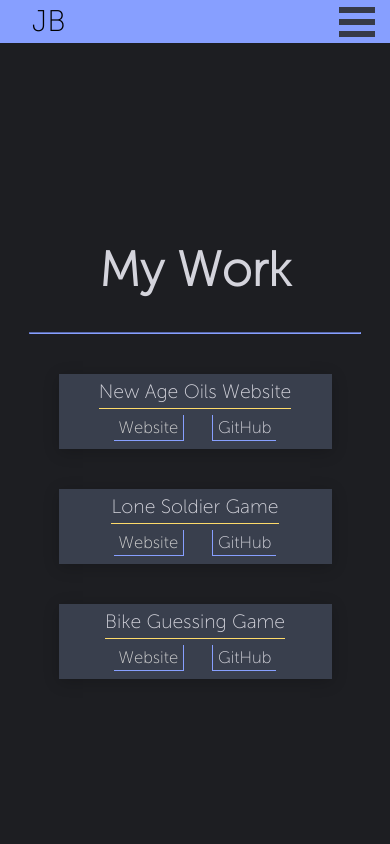
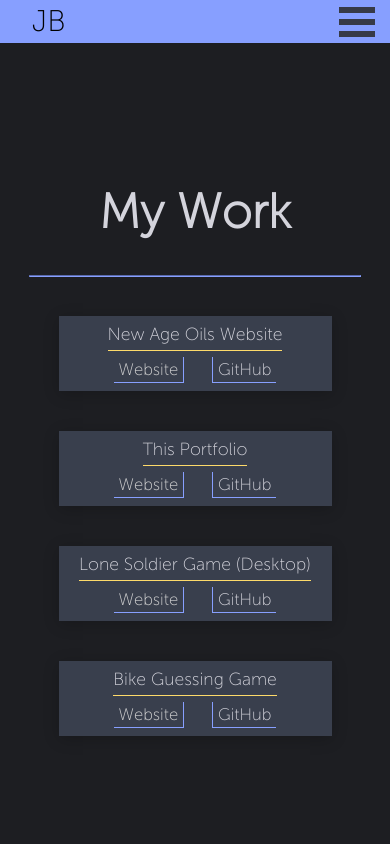
Before and after one commit to jacobbroughton/Portfolio-Heroku, a React (Create React App) app in the folder client/: page /work in a window 390 px wide. Shown: the top 844 px of the page. Built offline with nearby package versions, Linux system fonts and the light colour scheme; a web font is replaced by a local one.

Commit message:
added portfolio github and site to the myWork component, also made some text more responsive

```diff
--- a/client/src/components/Work/Work.css
+++ b/client/src/components/Work/Work.css
@@ -41,4 +41,5 @@
 
 @media(max-width: 550px) { .workWindow{ height: 75px; width: 100%;}}
 @media(max-width: 460px) { .workWindow{ font-size: 1.2rem; }}
-@media(max-width: 395px) { .workWindow{ font-size: 1.1rem; }}
+@media(max-width: 420px) { .workWindow{ font-size: 1.15rem; }}
+@media(max-width: 395px) { .workWindow{ font-size: 1rem; }}
--- a/client/src/components/Work/Work.js
+++ b/client/src/components/Work/Work.js
@@ -27,7 +27,18 @@ class Work extends Component {
                             </WorkBtnDiv>
                         </WorkLinkDiv>
                         <WorkLinkDiv className="workWindow">
-                            <WorkPara>Lone Soldier Game</WorkPara>
+                            <WorkPara>This Portfolio</WorkPara>
+                            <WorkBtnDiv>
+                                <a href="http://www.jlbroughton.com">
+                                    <Website>Website</Website>
+                                </a>
+                                <a href="https://github.com/jlbroughton88/Portfolio">
+                                    <GitHub>GitHub</GitHub>
+                                </a>
+                            </WorkBtnDiv>
+                        </WorkLinkDiv>
+                        <WorkLinkDiv className="workWindow">
+                            <WorkPara>Lone Soldier Game (Desktop)</WorkPara>
                             <WorkBtnDiv>
                                 <a href="https://jlbroughton88.github.io/Lone-Soldier-Game/">
                                     <Website>Website</Website>
@@ -176,3 +187,8 @@ const WorkPara = styled.p`
     padding-bottom: 6px;
     text-align: center;
 `
+
+const WorkPara2 = styled.p`
+    margin: 0;
+    color: #d4d4dc;
+`
```
Also changed, not shown: 12 other files (tests, documents, lock files or other folders).
